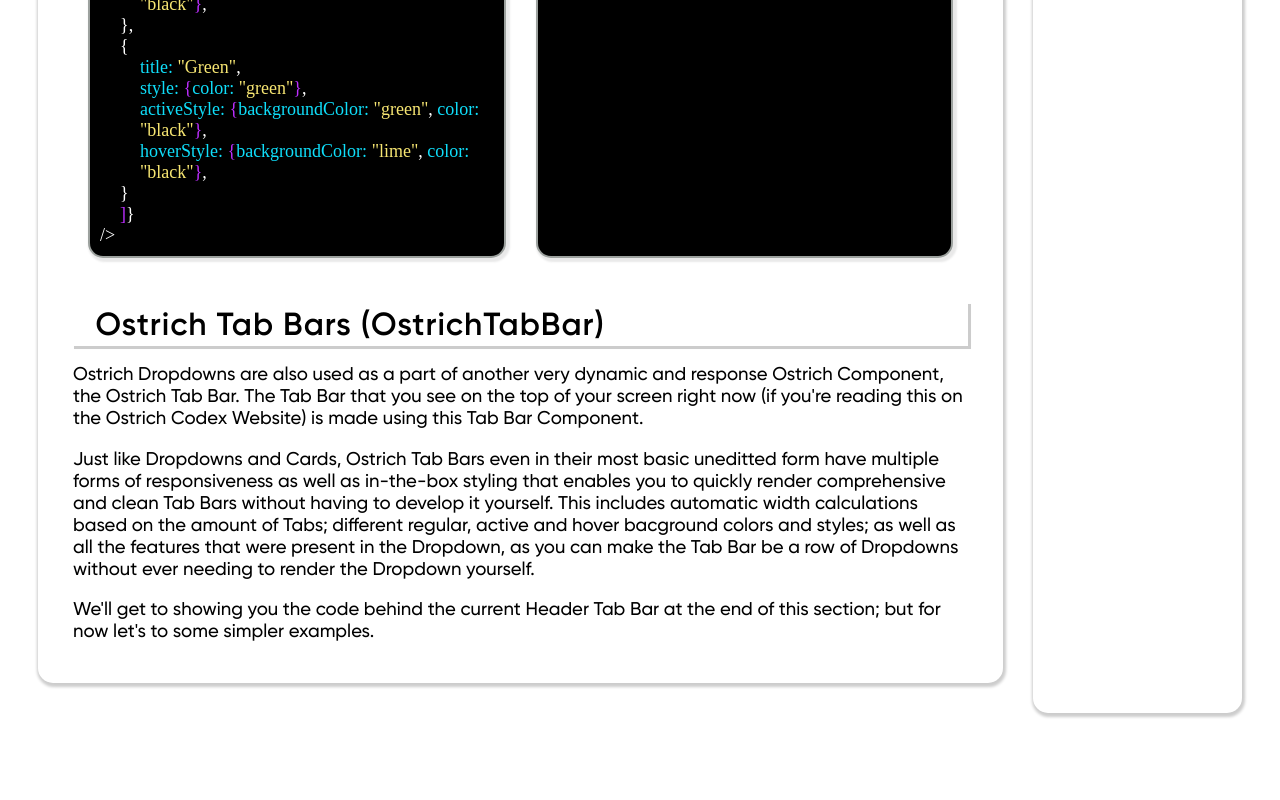
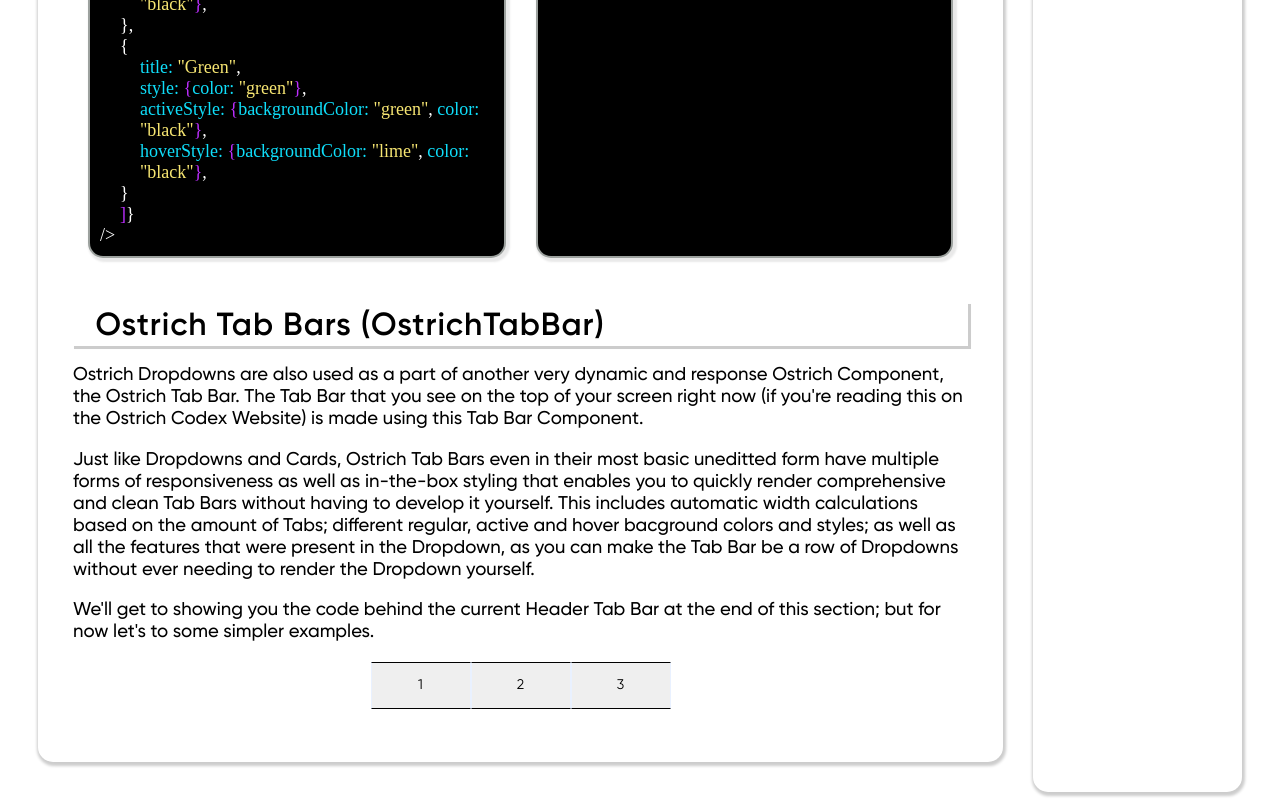
Before and after one commit to NLanese/the-codex, a Next.js app: page /showcases/ostrich-components/ostrich-showcase in a window 1280 px wide. Shown: the part 3708-4508 px from the top of the page. Before the commit the page ends 4429 px from the top, so only its background shows below. Built offline with nearby package versions, Linux system fonts and the light colour scheme.

Commit message:
default width

```diff
--- a/OstrichComponents/Tabs/OstrichTabBar.js
+++ b/OstrichComponents/Tabs/OstrichTabBar.js
@@ -43,6 +43,9 @@ export const OstrichTabBar = ({
         // Tab States
         const [activeTab, setActiveTab] = useState(false)
         const [hoveredTab, setHoveredTab] = useState(false)
+
+        // Bar Style
+        const [barStyle, setBarStyle] = useState(false)
 
         // Text Styles
         const [titleStyleX, setTitleStyleX] = useState(false)
@@ -100,6 +103,15 @@ export const OstrichTabBar = ({
                 checkTabStyle()
                 checkActiveStyle()
                 checkHoverStyle()
+                setDefaultBarStyles()
+            }
+
+            function setDefaultBarStyles(){
+                let tempBar = {
+                    width: '300px',
+                    height: '60px'
+                }
+                setBarStyle({...tempBar, ...style})
             }
 
             // Checks Default Imported Styles
@@ -248,7 +260,7 @@ export const OstrichTabBar = ({
     /////////////////
 
     return (
-        <div style={{ ...style, display: 'flex' }}>
+        <div style={{ ...barStyle, display: 'flex' }}>
            {renderTabRow()}
         </div>
     );
--- a/OstrichComponents/Tabs/TabItem.js
+++ b/OstrichComponents/Tabs/TabItem.js
@@ -1,6 +1,7 @@
 import React, { useEffect, useState, useRef } from 'react';
 import { OstrichDropDown } from '../Dropdown/OstrichDropDown';
 import PropTypes from 'prop-types';
+import { root } from 'postcss';
 
 
 export const TabItem = ({
@@ -167,7 +168,6 @@ export const TabItem = ({
 
         function applyTabDefaultStyles(style){
             let rObj = {
-                width: '100%',
                 display: 'flex',
                 minHeight: 30,
                 textAlignVertical: 'center', textAlign: 'center',
@@ -179,7 +179,7 @@ export const TabItem = ({
                 alignContent: 'center',
                 alignItems: 'center',
                 fontFamily: "Gilroy",
-                fontWeight: 500
+                fontWeight: 500,
             }
             return {...rObj, ...style}
         }
--- a/pages/showcases/ostrich-components/ostrich-showcase.js
+++ b/pages/showcases/ostrich-components/ostrich-showcase.js
@@ -1226,7 +1226,7 @@ export default function OstrichShowcase() {
 
 
             {/* Ost TabBar Example Row One */}
-            {/* <div style={{display: 'flex',
+            <div style={{display: 'flex',
                 flexDirection: 'row',
                 justifyContent: 'space-around',
                 }}>
@@ -1235,7 +1235,7 @@ export default function OstrichShowcase() {
                         tabs={[1, 2, 3]}
                     />
 
-            </div> */}
+            </div>
 
         </div>
     )
```
